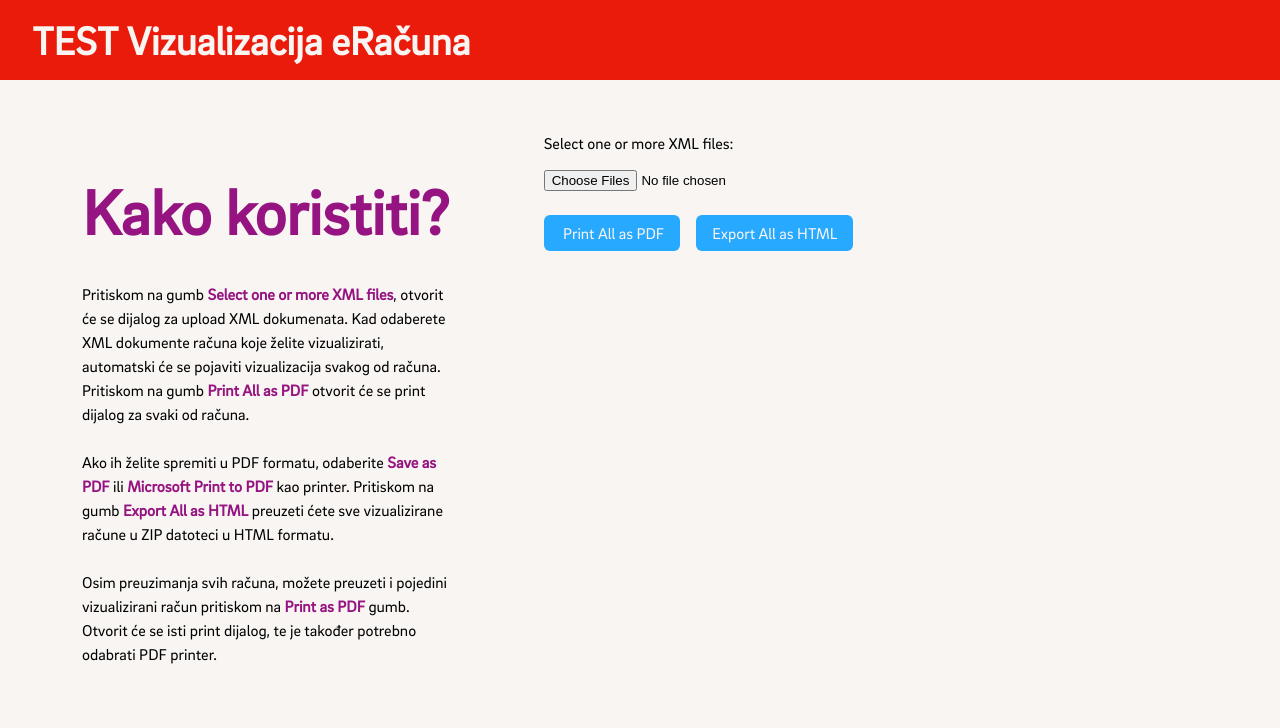
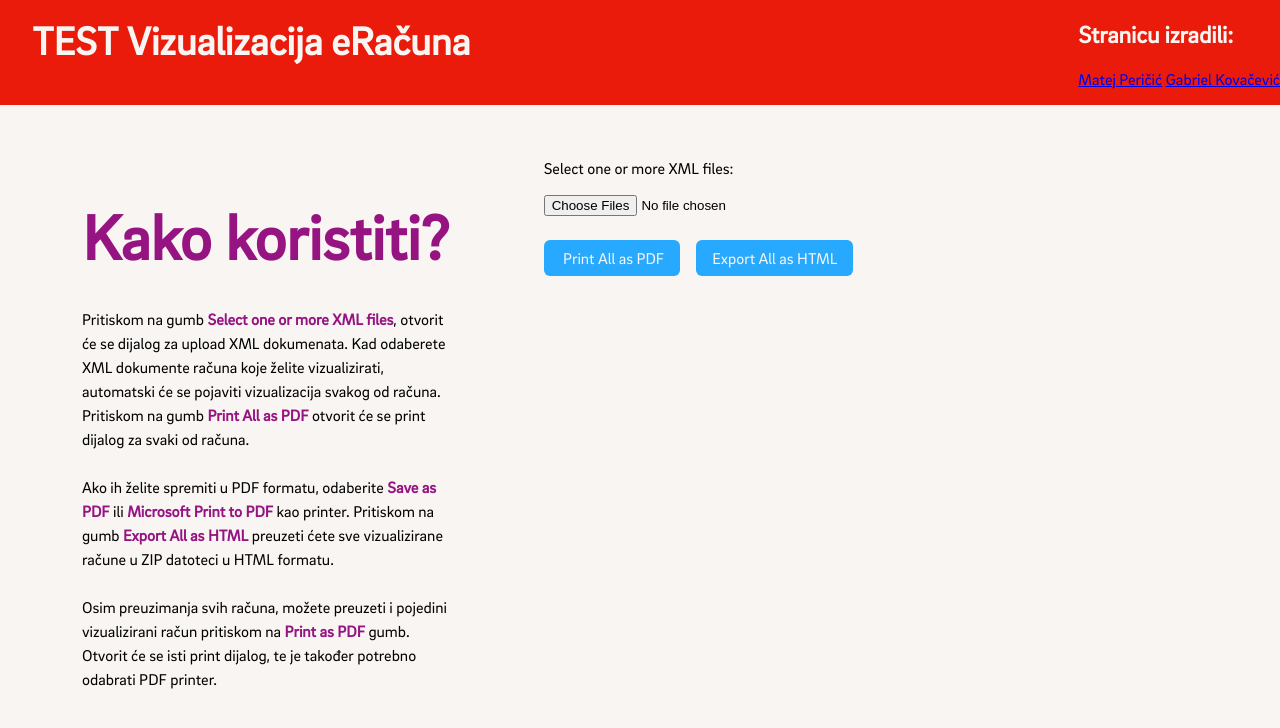
Before and after one commit to gabriel-kovacevic/Vizualizacija-eRacuna, a website: page index.html in a window 1280 px wide. Drawn offline with nearby package versions, Linux system fonts and the light colour scheme; no server answers.

Commit message:
kontakt podaci

```diff
--- a/index.html
+++ b/index.html
@@ -24,7 +24,8 @@
 
     .header {
       display: flex;
-      flex-direction: column;
+      flex-direction: row;
+      justify-content: space-between;
       margin: 0;
       padding: 0;
       width: 100vw;
@@ -167,6 +168,12 @@
 <body>
   <div class="header">
     <h1>TEST Vizualizacija eRačuna</h1>
+    <div class="contact">
+      <h2>Stranicu izradili: </h2>
+      <a href="mailto:matej.pericic.external@eon.hr">Matej Peričić</a>
+      <a href="mailto:gabriel.kovacevic.external@eon.hr">Gabriel Kovačević</a>
+      <p>
+    </div>
   </div>
   <div class="frames">
     <div class="content">
```
